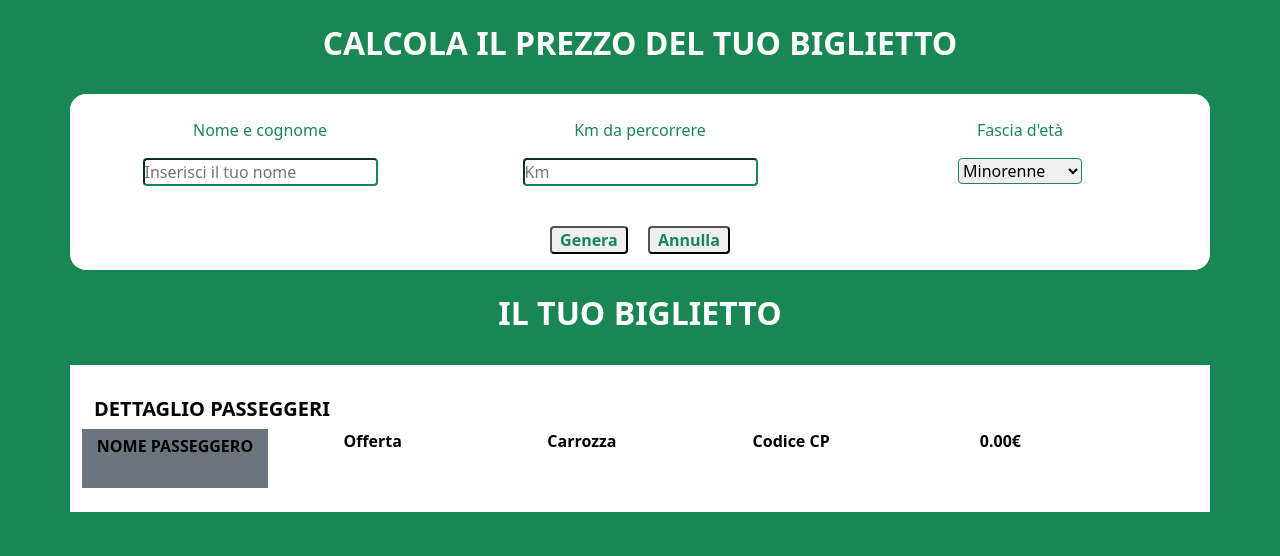
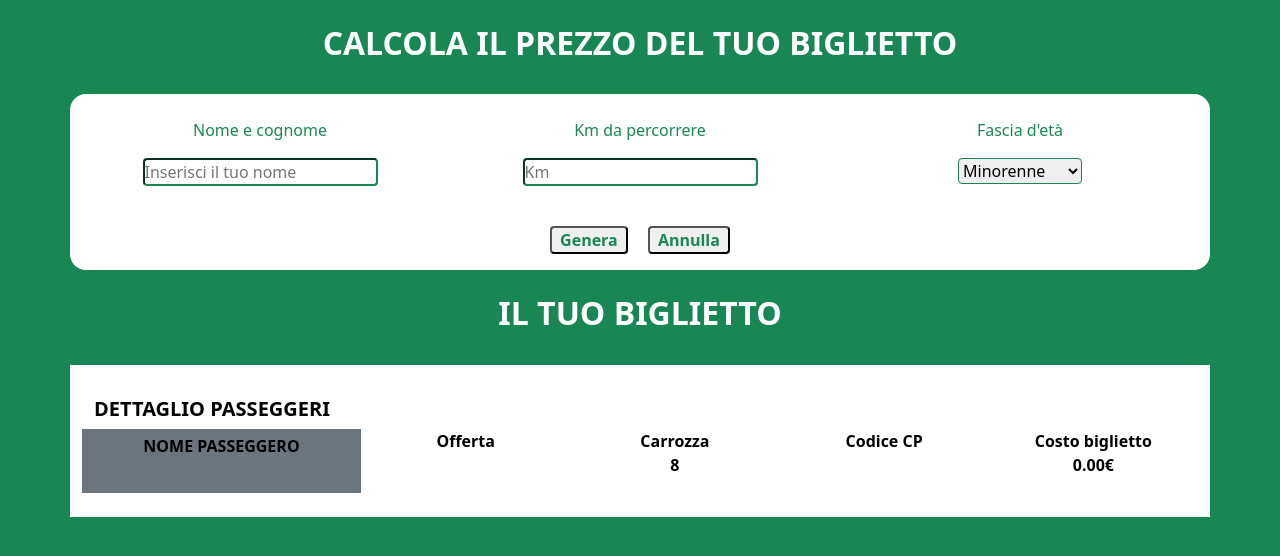
Before and after one commit to MichelaRicci/js-biglietto-treno-form, a plain HTML site: page index.html in a window 1280 px wide. Both pictures are taken after a click on the button "Genera". Drawn offline with nearby package versions, Linux system fonts and the light colour scheme.

Commit message:
html ok e carrozza random

```diff
--- a/index.html
+++ b/index.html
@@ -55,16 +55,24 @@
                 <h5 class="text-uppercase text-black fw-bold pt-2 text-start">Dettaglio passeggeri</h5>
 
                 <div class="row">
-                    <div class="col-2 bg-secondary">
+                    <div class="col-3 bg-secondary">
                         <h6 class="text-uppercase text-black fw-bold pt-2">Nome passeggero</h6>
                         <p class="text-uppercase text-black fw-bold pt-2" id="passenger"></p>
                     </div>
                     <div class="col-9">
                         <div class="row">
-                            <div id="offer" class="col fw-bold">Offerta</div>
-                            <div id="carriage" class="col fw-bold">Carrozza</div>
-                            <div id="codeCP" class="col fw-bold">Codice CP</div>
-                            <div id="priceTrip" class="col fw-bold">Costo biglietto</div>
+                            <div class="col fw-bold">Offerta
+                                <p id="offer"></p>
+                            </div>
+                            <div class="col fw-bold">Carrozza
+                                <p id="carriage" ></p>
+                            </div>
+                            <div class="col fw-bold">Codice CP
+                                <p id="codeCP"></p>
+                            </div>
+                            <div class="col fw-bold">Costo biglietto
+                                <p id="priceTrip"></p>
+                            </div>
                         </div>
 
 
--- a/js/script.js
+++ b/js/script.js
@@ -39,5 +39,15 @@ ticketGenerator.addEventListener("click", function() {
     document.getElementById('passenger').innerHTML = name;
     document.getElementById('priceTrip').innerHTML = priceTrip;
 
+    let minCarriage = 1;
+    let maxCarriage = 8;
+
+    let Carriage = Math.floor(Math.random() * (maxCarriage - minCarriage + 1)) + minCarriage;
+
+
+    document.getElementById('carriage').innerHTML = Carriage;
+
+
+
 
 })
```
